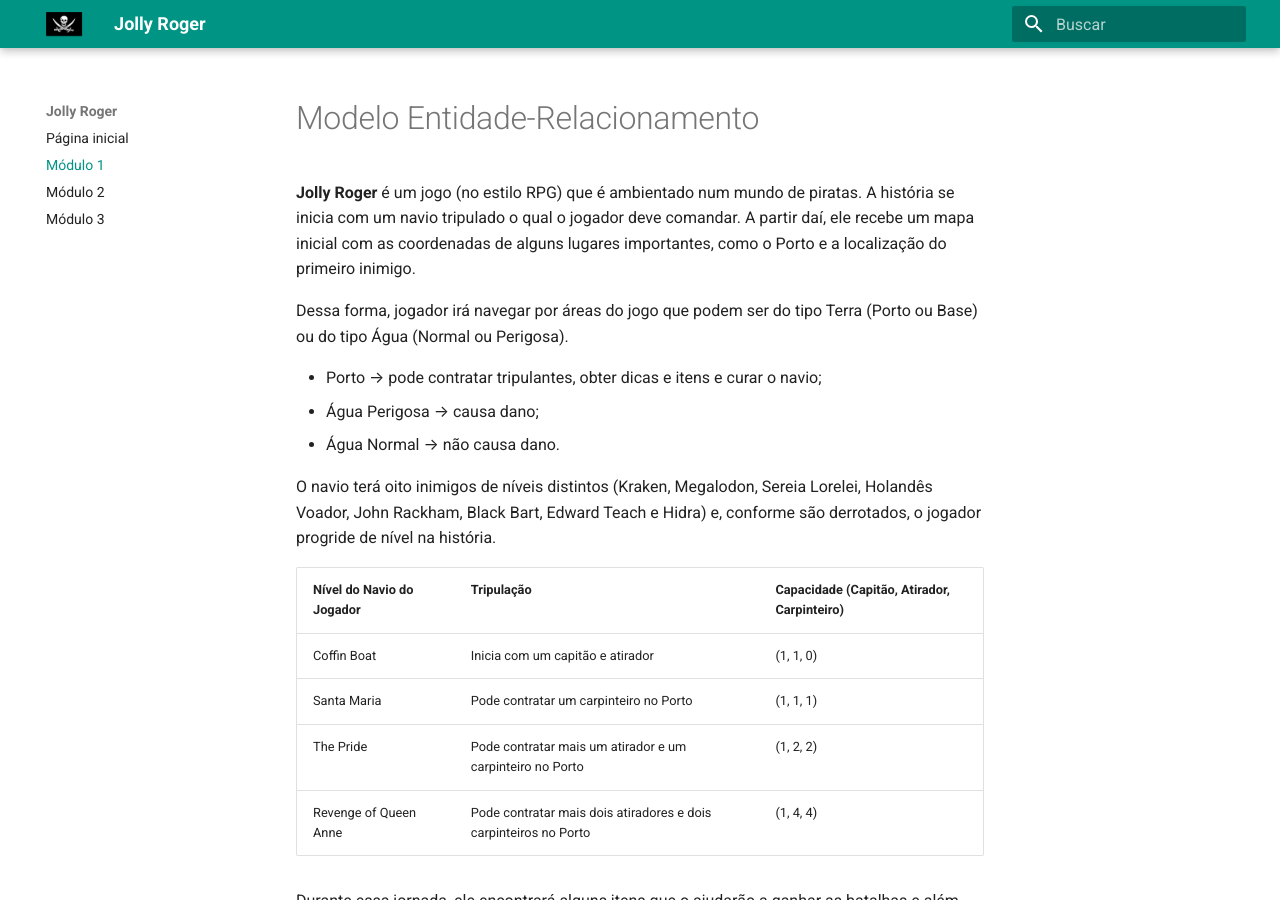
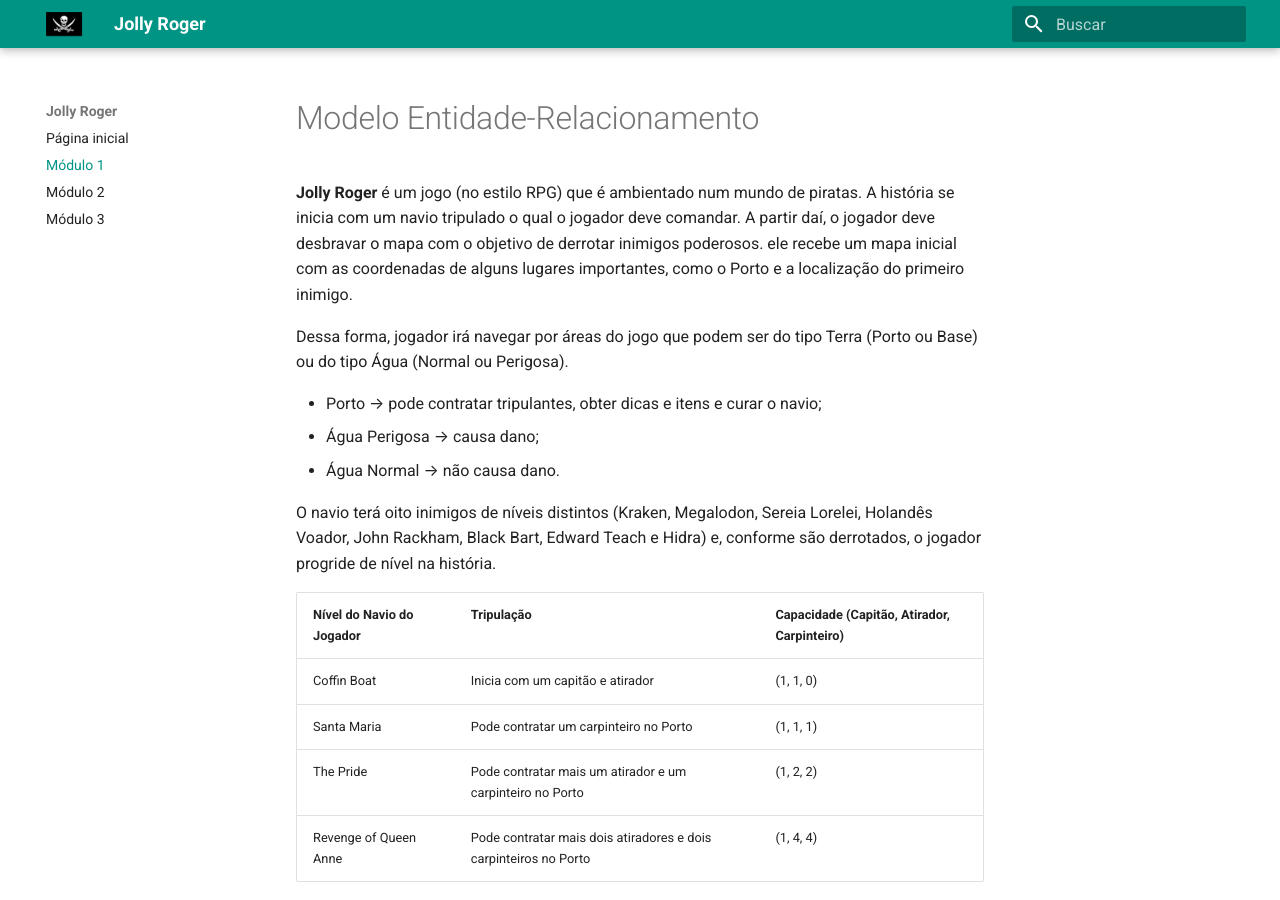
Before and after one commit to SBD1/grupo5-piratas, an MkDocs documentation site: the page built from docs/modulo1/mer.md, in a window 1280 px wide and 900 px high. Built offline with MkDocs 1.6.1 and Material for MkDocs 9.7.7, drawn with Linux system fonts in a browser that asks for light colours.

```diff
--- a/docs/modulo1/mer.md
+++ b/docs/modulo1/mer.md
@@ -1,7 +1,7 @@
 # Modelo Entidade-Relacionamento
 
 
-**Jolly Roger** é um jogo (no estilo RPG) que é ambientado num mundo de piratas. A história se inicia com um navio tripulado o qual o jogador deve comandar. A partir daí, ele recebe um mapa inicial com as coordenadas de alguns lugares importantes, como o Porto e a localização do primeiro inimigo.
+**Jolly Roger** é um jogo (no estilo RPG) que é ambientado num mundo de piratas. A história se inicia com um navio tripulado o qual o jogador deve comandar. A partir daí, o jogador deve desbravar o mapa com o objetivo de derrotar inimigos poderosos. ele recebe um mapa inicial com as coordenadas de alguns lugares importantes, como o Porto e a localização do primeiro inimigo.
 
 Dessa forma, jogador irá navegar por áreas do jogo que podem ser do tipo Terra (Porto ou Base) ou do tipo Água (Normal ou Perigosa).
 
```
Also changed, not shown: docs/modulo2/modelo-relacional.md (+1 -1 lines), docs/assets/modelo-relacional.png (deleted), docs/images/MRelacional.jpg (added).
